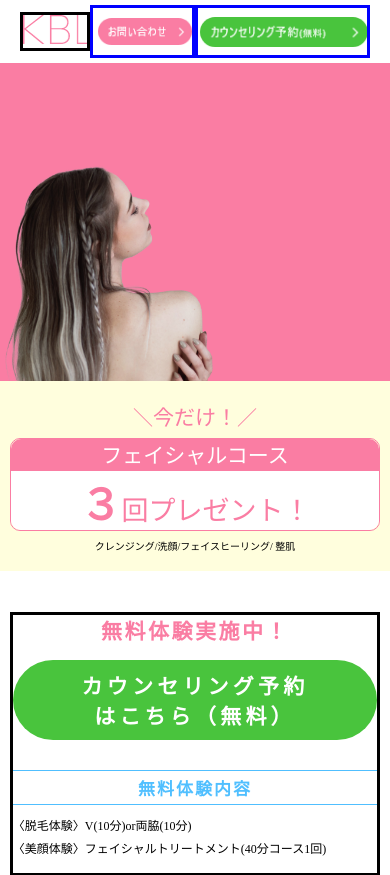
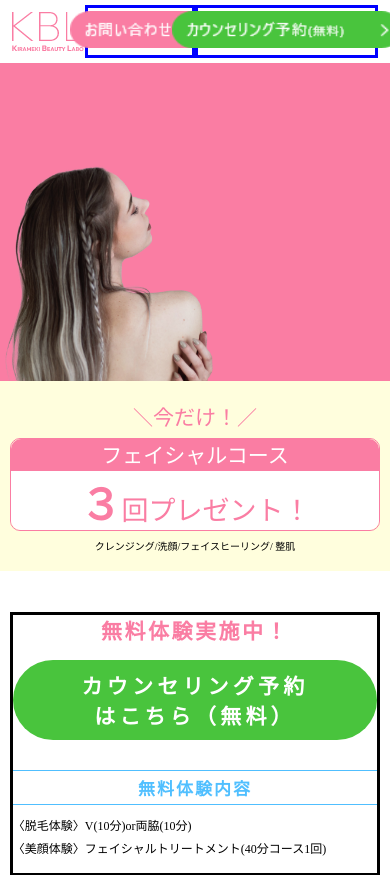
Before and after one commit to NaokoSugawara/lp3, a plain HTML site: page index.html in a window 390 px wide. Shown: the top 875 px of the page. Drawn offline with Linux system fonts and the light colour scheme.

Commit message:
fixed the header

```diff
--- a/assets/style/style.css
+++ b/assets/style/style.css
@@ -62,9 +62,9 @@ ul {
   .header__sp {
     display: none;
   }
-  .header__logo {
+  /* .header__logo {
     background-image: url("/lp3/assets/images/logo.png");
-  }
+  } */
   .header__button1 a {
     margin-left: 55%;
   }
@@ -119,24 +119,38 @@ ul {
   .header__sp {
     height: 63px;
     justify-content: space-around;
-    padding: 5px 5%;
+    padding: 5px 3%;
   }
-  .header__sp .header__logo {
+  .header__logo {
     width: 20%;
     height: 39.13px;
-    background-image: url("/lp3/assets/images/logo_sp.png");
+    /* background-image: url("/lp3/assets/images/logo_sp.png"); */
   }
-  .header__sp .header__button1 {
+  .header__button {
+    display: flex;
+    justify-content: center;
+    align-items: center;
+  }
+  .header__button1 {
     width: 30%;
-    background-image: url("/lp3/assets/images/toiawase_sp.png");
-    background-size: 95%;
-    background-position: right;
+    /* background-image: url("/lp3/assets/images/toiawase_sp.png"); */
+    /* background-size: 95%; */
+    /* background-position: right; */
   }
-  .header__sp .header__button2 {
+  .header__button1 img {
+    width: 140px;
+    height: 37px;
+  }
+  .header__button2 {
     width: 50%;
-    background-image: url("/lp3/assets/images/counseling_sp.png");
-    background-size: 99%;
-    background-position: right;
+    /* margin-right: 5px; */
+    /* background-image: url("/lp3/assets/images/counseling_sp.png"); */
+    /* background-size: 99%; */
+    /* background-position: right; */
+  }
+  .header__button2 img {
+    width: 230px;
+    height: 37px;
   }
 }
 
--- a/index.html
+++ b/index.html
@@ -3,14 +3,14 @@
 <head>
     <meta charset="UTF-8">
     <meta name="viewport" content="width=device-width, initial-scale=1.0">
-    <meta name="description" content="難関大学の合格実績No.1のKira-Kira Jukuが、現役高校生・高卒生向け入学説明会の申し込みを開始しました。">
+    <meta name="description" content="通い放題、追加料金なし、安心サポートのKBL全身脱毛が今だけ初月0円">
     <!-- ogp -->
-    <meta property="og:title" content="入学説明会のお申し込み開始 | Kira-Kira Juku">
-    <meta property="og:description" content="難関大学の合格実績No.1のKira-Kira Jukuが、現役高校生・高卒生向け入学説明会の申し込みを開始しました。">
+    <meta property="og:title" content="全身脱毛今だけ初月0円：KIRAMEKI BEAUTY LABO">
+    <meta property="og:description" content="通い放題、追加料金なし、安心サポートのKBL全身脱毛が今だけ初月0円">
     <meta property="og:type" content="article">
     <meta property="og:url" content="https://example.com/">
-    <meta property="og:image" content="https://example.com/assets/image/ogp.png">
-    <meta property="og:site_name" content="Kira-Kira Juku">
+    <meta property="og:image" content="">
+    <meta property="og:site_name" content="KIRAMEKI BEAUTY LABO">
     <!-- Web font -->
     <link rel="preconnect" href="https://fonts.googleapis.com">
     <link rel="preconnect" href="https://fonts.gstatic.com" crossorigin>
@@ -21,22 +21,27 @@
     <!-- JS -->
     <script src="assets/script/script.js" defer></script>
 
-    <title>入学説明会のお申し込み開始 | Kira-Kira Juku</title>
+    <title>全身脱毛今だけ初月0円：KIRAMEKI BEAUTY LABO</title>
 <body>
 
     <header class="header__pc">
-        <div class="header__logo" style="border: 3px solid black;"><a href="/"></a></div>
+        <!-- <div class="header__logo" style="border: 3px solid black;"><a href="/"></a></div> -->
+        <div class="header__logo"><a href="/"><img src="/lp3/assets/images/logo.png" alt="ロゴ"></a></div>
         <ul style="border: 3px solid red;">
-            <li style="border: 3px solid blue;" class="header__button header__button1"><a href="/entry"><img src="/lp3/assets/images/toiawase.png" alt=""></a></li>
-            <li style="border: 3px solid blue;" class="header__button header__button2"><a href="/entry"><img src="/lp3/assets/images/counseling.png" alt=""></a></li>
+            <li style="border: 3px solid blue;" class="header__button header__button1"><a href="/contact/"><img src="/lp3/assets/images/toiawase.png" alt=""></a></li>
+            <li style="border: 3px solid blue;" class="header__button header__button2"><a href="/reservation/"><img src="/lp3/assets/images/counseling.png" alt=""></a></li>
             <!-- <a href="/entry" class="header__button header__button1"><li style="border: 3px solid blue;"></li></a>
             <a href="/entry" class="header__button header__button2"><li style="border: 3px solid blue;"></li></a> -->
         </ul>
     </header>
     <header class="header__sp">
-        <div class="header__logo" style="border: 3px solid black;"><a href="/"></a></div>
-        <div style="border: 3px solid blue;" class="header__button header__button1"><a href="/entry"></a></div>
-        <div style="border: 3px solid blue;" class="header__button header__button2"><a href="/entry"></a></div>
+        <!-- <div class="header__logo" style="border: 3px solid black;"><a href="/"></a></div> -->
+        <div class="header__logo"><a href="/"><img src="/lp3/assets/images/logo_sp.png" alt="ロゴ"></a></div>
+        <!-- <div style="border: 3px solid blue;" class="header__button header__button1"><a href="/entry"></a></div>
+        <div style="border: 3px solid blue;" class="header__button header__button2"><a href="/entry"></a></div> -->
+        <div style="border: 3px solid blue;" class="header__button header__button1"><a href="/contact/"><img src="/lp3/assets/images/toiawase_sp.png" alt=""></a></div>
+        <div style="border: 3px solid blue;" class="header__button header__button2"><a href="/reservation/"><img src="/lp3/assets/images/counseling_sp.png" alt=""></a></div>
+
     </header>
     <section class="section__top">
 
```
